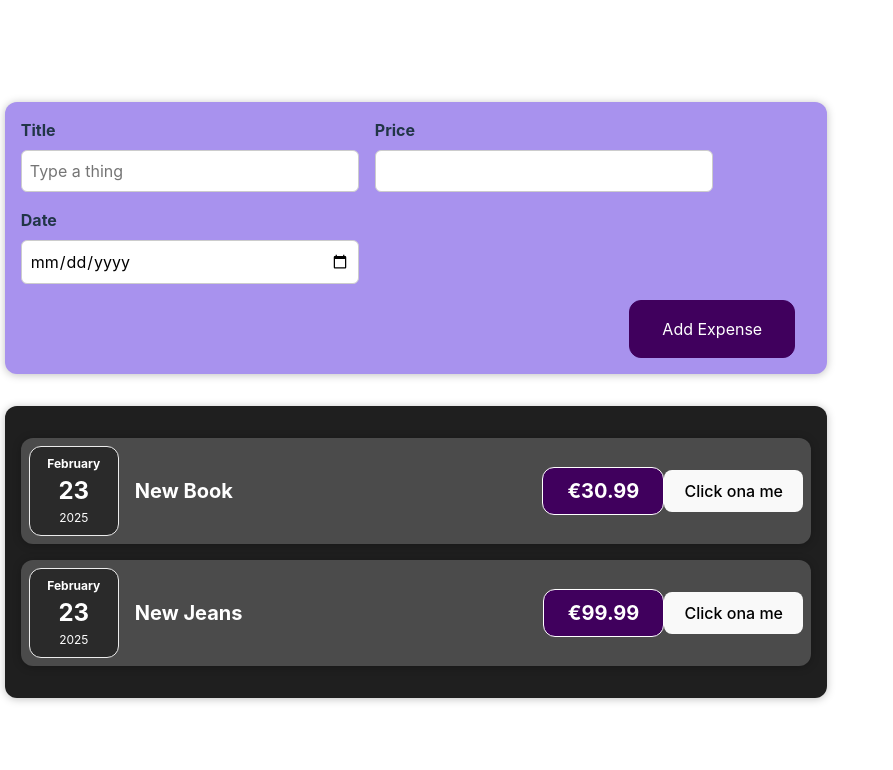
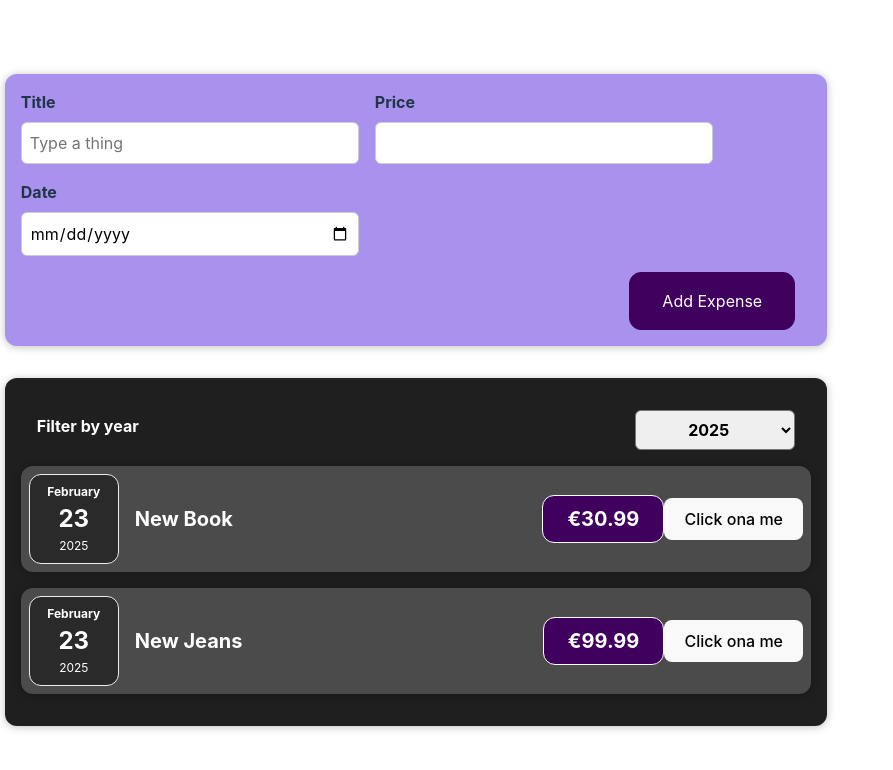
Before and after one commit to paankaur/test-my-expenses-app, a React (Vite) app in the folder react-tund1/react-expenses-2024/: page / in a window 1280 px wide. Shown: the top 770 px of the page, without its empty margins (0-893 px from the left). Built offline with nearby package versions, Linux system fonts and the light colour scheme.

Commit message:
Ylesanne 4 sisekomponendi andmete suunamine v2likomponendile

```diff
--- a/react-tund1/react-expenses-2024/src/App.jsx
+++ b/react-tund1/react-expenses-2024/src/App.jsx
@@ -15,6 +15,16 @@ const App = () => {
       title: "New Jeans",
       price: 99.99,
     },
+    {
+      date: new Date(2024, 1, 23),
+      title: "New Phone",
+      price: 299.00,
+    },
+    {
+      date: new Date(2023, 1, 23),
+      title: "New Banana",
+      price: 9.79,
+    },
   ];
 
   const addExpenseHandeler = (expense) => {
--- a/react-tund1/react-expenses-2024/src/components/Expenses/Expenses.jsx
+++ b/react-tund1/react-expenses-2024/src/components/Expenses/Expenses.jsx
@@ -1,16 +1,27 @@
 // Expenses.jsx
 import "./Expenses.css";
 import ExpenseItem from "./ExpenseItem.jsx";
-import Card from "../UI/Card.jsx"
+import Card from "../UI/Card.jsx";
+import ExpensesFilter from "../Filter/ExpensesFilter.jsx";
+import { useState } from "react";
 
 const Expenses = (props) => {
+  const [filteredYear, setFilteredYear] = useState("2025");
 
+  const yearChangeHandler = (selectedYear) => {
+    setFilteredYear(selectedYear);
+    console.log(selectedYear);
+  };
 
-
+  const filteredExpenses = props.items.filter((expense) => {
+    return expense.date.getFullYear().toString() === filteredYear;
+  });
 
   return (
     <Card className="expenses">
-      {props.items.map((expense, index) => (
+      <ExpensesFilter onYearChange={yearChangeHandler} />
+
+      {filteredExpenses.map((expense, index) => (
         <ExpenseItem key={index} data={expense} />
       ))}
     </Card>
--- /dev/null
+++ b/react-tund1/react-expenses-2024/src/components/Filter/ExpensesFilter.css
@@ -0,0 +1,26 @@
+/* ExpensesFilter.css */
+
+.expenses-filter {
+    color: white;
+    padding: 0 1rem;
+}
+
+.expenses-filter__control {
+    display: flex;
+    width: 100%;
+    align-items: center;
+    justify-content: space-between;
+    margin: 1rem 0;
+}
+
+.expenses-filter label {
+    font-weight: bold;
+    margin-bottom: 0.5rem;
+}
+
+.expenses-filter select {
+    font: inherit;
+    padding: 0.5rem 3rem;
+    font-weight: bold;
+    border-radius: 6px;
+}
--- /dev/null
+++ b/react-tund1/react-expenses-2024/src/components/Filter/ExpensesFilter.jsx
@@ -0,0 +1,32 @@
+// ExpensesFilter.jsx
+
+import React from 'react';
+import { useState } from 'react';
+import './ExpensesFilter.css';
+
+const ExpensesFilter = (props) => {
+
+    const [selectedYear, setSelectedYear] = useState('2025');
+
+    const yearChangeHandler = (event) => {
+        const newYear = event.target.value;
+        setSelectedYear(newYear);
+        console.log(newYear);
+        props.onYearChange(newYear);
+    };
+
+    return (
+        <div className='expenses-filter'>
+            <div className='expenses-filter__control'>
+                <label>Filter by year</label>
+                <select value={selectedYear} onChange={yearChangeHandler}>
+                    <option value='2023'>2023</option>
+                    <option value='2024'>2024</option>
+                    <option value='2025'>2025</option>
+                </select>
+            </div>
+        </div>
+    );
+};
+
+export default ExpensesFilter;
```
